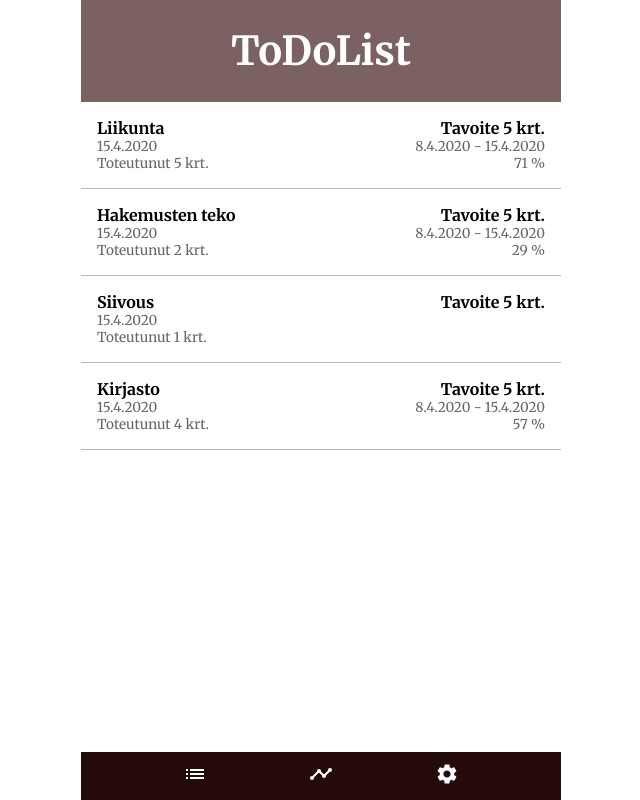
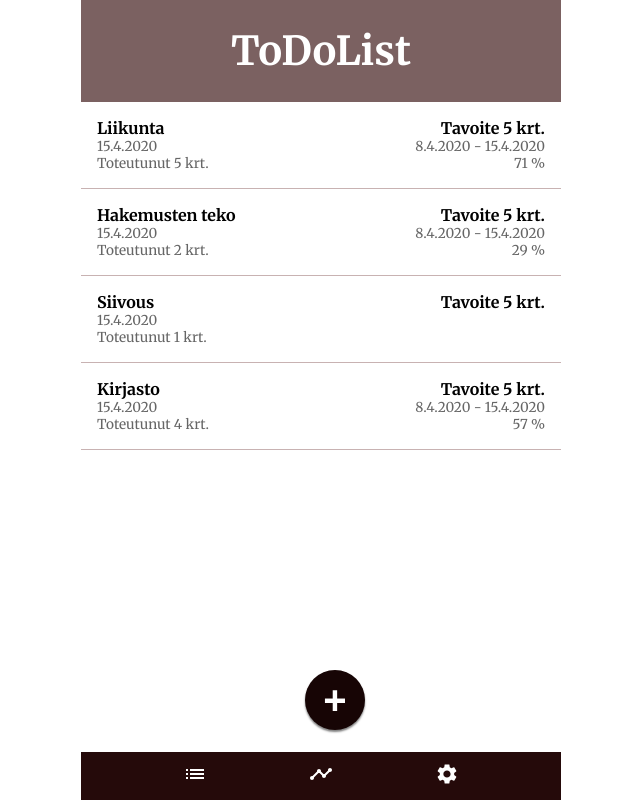
Before and after one commit to koodiopiskelijaSNS/todolist, a React (Create React App) app: page / in a window 1280 px wide. Shown: the whole page, without its empty margins (319-959 px from the left). Built offline with nearby package versions, Linux system fonts and the light colour scheme.

Commit message:
buttons component library added

```diff
--- a/src/components/Content/Content.css
+++ b/src/components/Content/Content.css
@@ -1,6 +1,7 @@
 .content {
     overflow-y: scroll;
     -webkit-overflow-scrolling: touch;
+    position: relative;
 }
 
 ::-webkit-scrollbar {
--- a/src/components/Items/Items.js
+++ b/src/components/Items/Items.js
@@ -3,6 +3,7 @@
 import Tehtavalista from '../Tehtavalista/Tehtavalista';
 import Content from '../Content/Content';
 
+import { FloatingButton } from '../buttons';
 
 function Items(props) {
 
@@ -16,6 +17,7 @@
     return (
       <Content>
         {rows}
+        <FloatingButton secondary>+</FloatingButton>
    </Content>
     );
   }
--- /dev/null
+++ b/src/components/buttons/buttons.css
@@ -0,0 +1,58 @@
+.button {
+    background-color: #ccc;
+    color: #000;
+    border: none;
+    outline: none;
+    padding: 0.7em;
+    margin: 0.5em;
+    border-radius: 0.2em;
+    box-shadow: rgba(0,0,0,0.5) 0px 2px 2px;
+    font-weight: bold;
+    display: flex;
+    flex-direction: column;
+    justify-content: center;
+    align-items: center;
+}
+
+.button:active {
+    box-shadow: rgba(0,0,0,0.5) 0px 2px 5px;
+    background-color: #999;
+}
+
+.button:hover {
+    opacity: 1;
+}
+
+.button--primary {
+    background-color: #0285ee;
+    color: #fff;
+}
+
+.button--primary:active {
+    background-color: #65b4ff;
+}
+
+.button--secondary {
+    background-color: #170505;
+    color: #fff;
+}
+
+.button--secondary:active {
+    background-color: #9F8080;
+}
+
+.button:disabled {
+    background-color: #ccc;
+    color: #999;
+    box-shadow: none;
+}
+
+.button--floating {
+    position: absolute;
+    bottom: 0.1rem;
+    right: 11rem;
+    border-radius: 50%;
+    font-size: 2.5rem;
+    width: 1.5em;
+    height: 1.5em;
+}
--- /dev/null
+++ b/src/components/buttons/index.js
@@ -0,0 +1,31 @@
+import React from 'react';
+
+import './buttons.css';
+
+const classNames = classnames => classnames.join(" ");
+
+const Button = ({ className = "", primary, secondary, ...props}) => {
+ return (
+    <button
+      type="button"
+      className={classNames([
+          "button",
+          className,
+          primary ? "button--primary" : "",
+          secondary ? "button--secondary" : ""
+      ])}
+      {...props} />
+ );
+
+}
+
+const FloatingButton = ({className = "", ...props}) => {
+return (
+    <Button
+     className={classNames(["button--floating", className])}
+    {...props} />
+);
+
+}
+
+export { Button as default, Button, FloatingButton }
```
Also changed, not shown: 1 other file (tests, documents, lock files or other folders).
